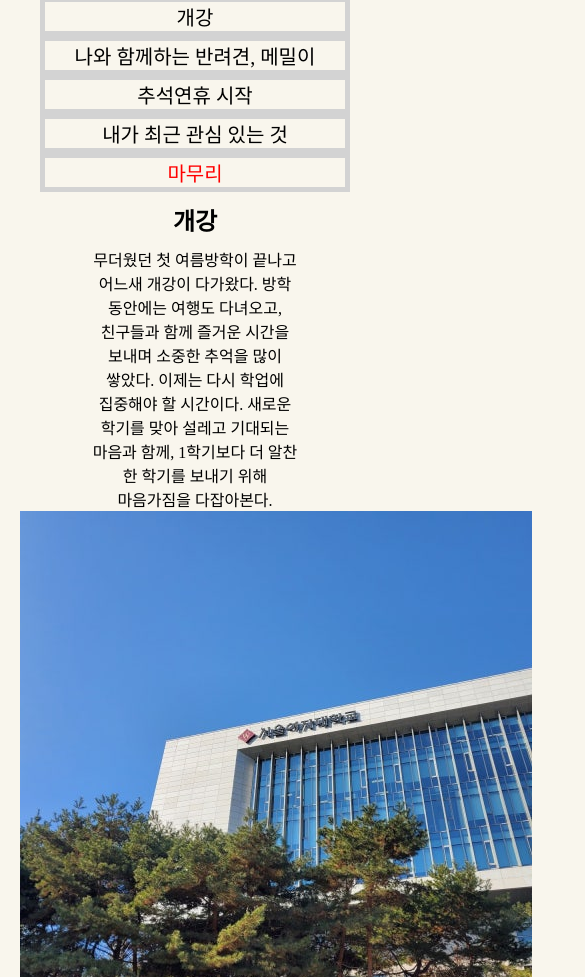
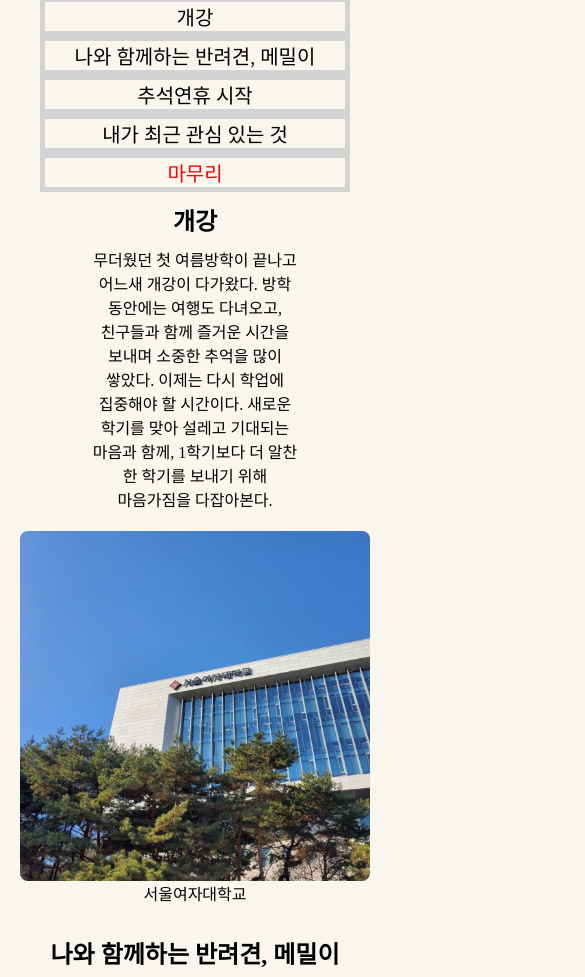
Before and after one commit to memillyu4-star/introduction, a plain HTML site: page index.html in a window 390 px wide. Shown: the part 73-1050 px from the top of the page, 585 px wide, since content can reach past the window. Drawn offline with Linux system fonts and the light colour scheme.

Commit message:
Add files via upload

```diff
--- a/style_blog.css
+++ b/style_blog.css
@@ -42,3 +42,22 @@ li {
 	width: 300px;
 	text-align: center;
 }
+
+@media screen and (max-width: 900px) {
+	section {
+		flex-direction: column;
+	}
+
+img {
+  display: block;
+  margin: 0 auto;
+  max-width: 100%;
+  height: auto;
+  border-radius: 8px;
+}
+
+figure {
+  text-align: center;
+  margin: 20px auto;
+
+	}
```
